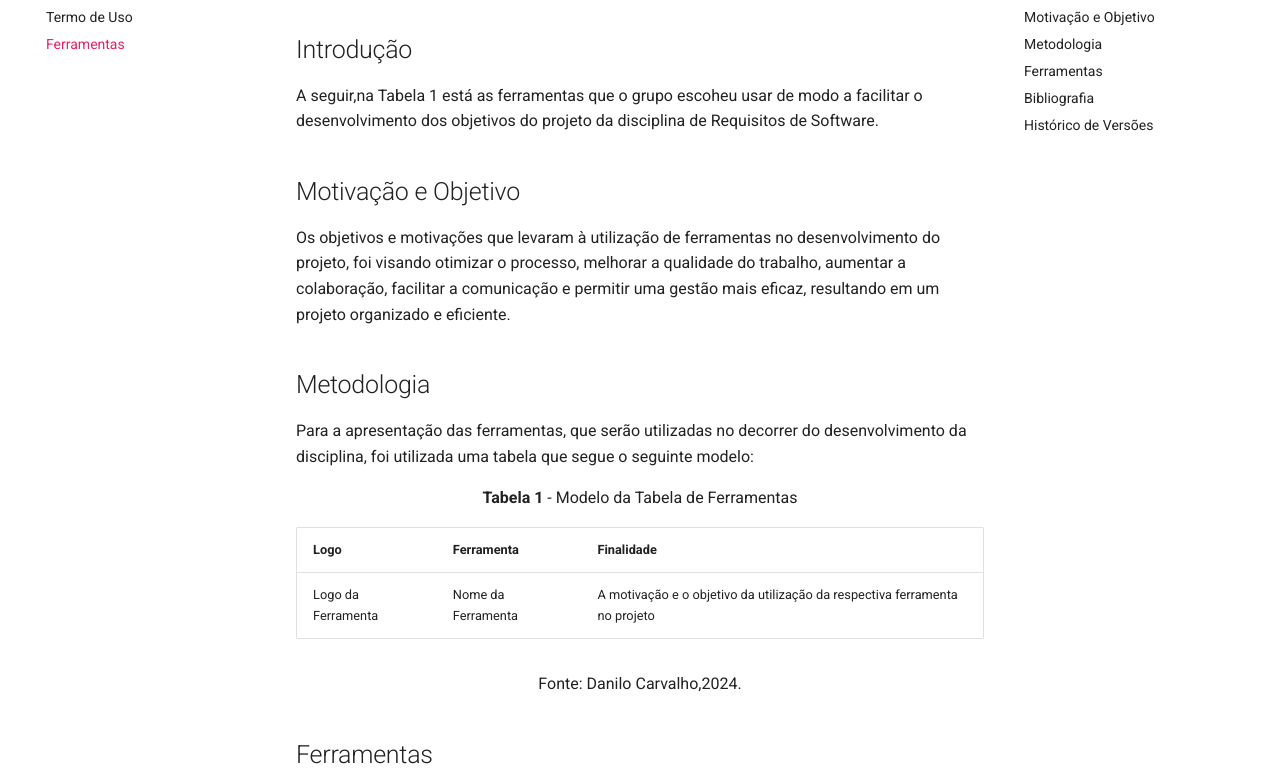
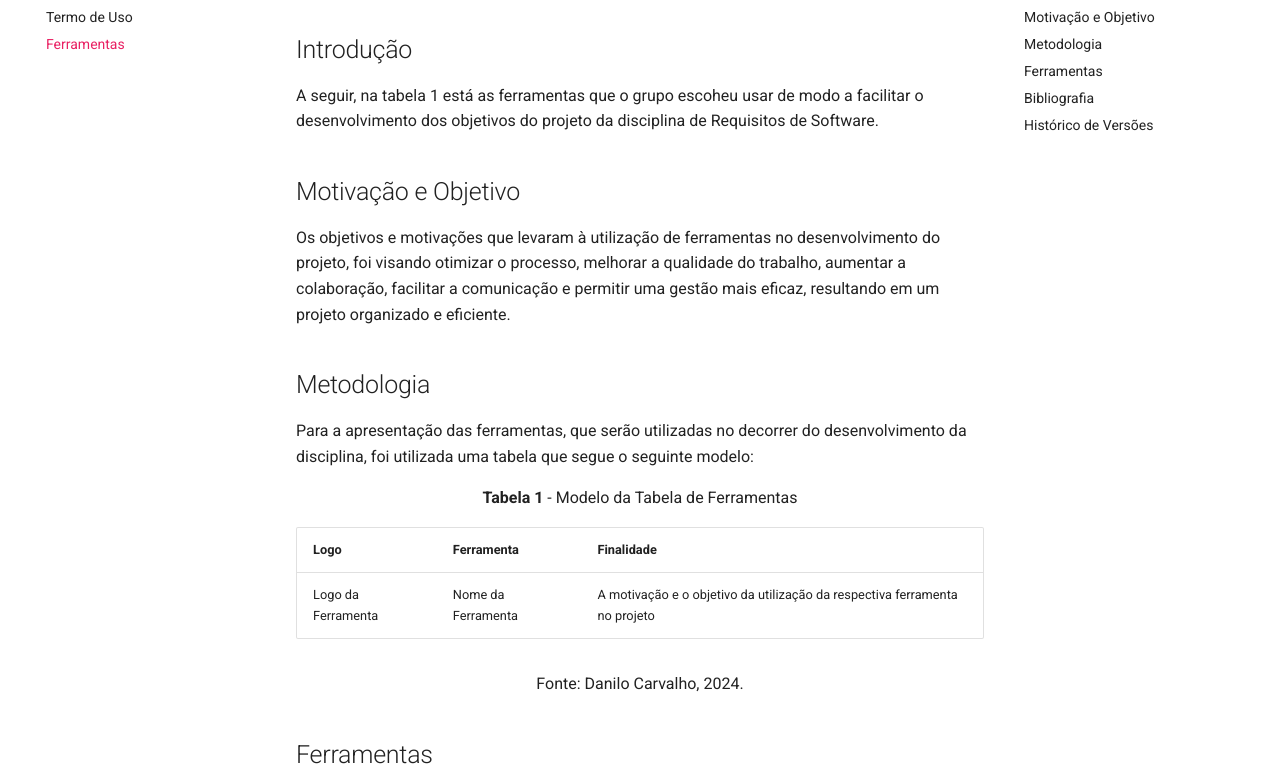
Before and after one commit to Requisitos-de-Software/2024.1-Serasa, an MkDocs documentation site: the page built from docs/planejamento/ferramentas.md, in a window 1280 px wide and 1400 px high. Shown: the part 196-977 px from the top of the window. Built offline with MkDocs 1.6.1 and Material for MkDocs 9.7.7, drawn with Linux system fonts in a browser that asks for light colours; comment, search, counter and statistics services are not loaded; some of the changed text lies outside the part shown.

Commit message:
Corrigindo

```diff
--- a/docs/planejamento/ferramentas.md
+++ b/docs/planejamento/ferramentas.md
@@ -2,7 +2,7 @@
 
 ## Introdução
 
-A seguir,na Tabela 1 está as ferramentas que o grupo escoheu usar de modo a facilitar o desenvolvimento dos objetivos do projeto da disciplina de Requisitos de Software.
+A seguir, na tabela 1 está as ferramentas que o grupo escoheu usar de modo a facilitar o desenvolvimento dos objetivos do projeto da disciplina de Requisitos de Software.
 
 ## Motivação e Objetivo
 
@@ -18,7 +18,7 @@ Para a apresentação das ferramentas, que serão utilizadas no decorrer do dese
 | :--  |   :--      |    :--     |
 | Logo da Ferramenta | Nome da Ferramenta| A motivação e o objetivo da utilização da respectiva ferramenta no projeto|
 
- <font size="3"><p style="text-align: center">Fonte: Danilo Carvalho,2024.</p></font>
+ <font size="3"><p style="text-align: center">Fonte: Danilo Carvalho, 2024.</p></font>
 
 ## Ferramentas
 
@@ -36,7 +36,7 @@ Para a apresentação das ferramentas, que serão utilizadas no decorrer do dese
 |<img src="https://github.com/Requisitos-de-Software/2024.1-Serasa/raw/main/docs/assets/ferramentas_logo/figma.png"  width="100" height=auto>|<strong> Figma   |  Criação de diagramas e Rich Picture.<a id="TEC1" href="#RP1">[8]</a> |
 |<img src="https://github.com/Requisitos-de-Software/2024.1-Serasa/raw/main/docs/assets/ferramentas_logo/drawio.png"  width="100" height=auto>|<strong> Drawio   |  Criação de diagramas e Rich Picture.<a id="TEC1" href="#RP1">[9]</a> |
 
- <font size="3"><p style="text-align: center">Fonte: Danilo Carvalho,2024.</p></font>
+ <font size="3"><p style="text-align: center">Fonte: Danilo Carvalho, 2024.</p></font>
 
 ## Bibliografia
 
```
